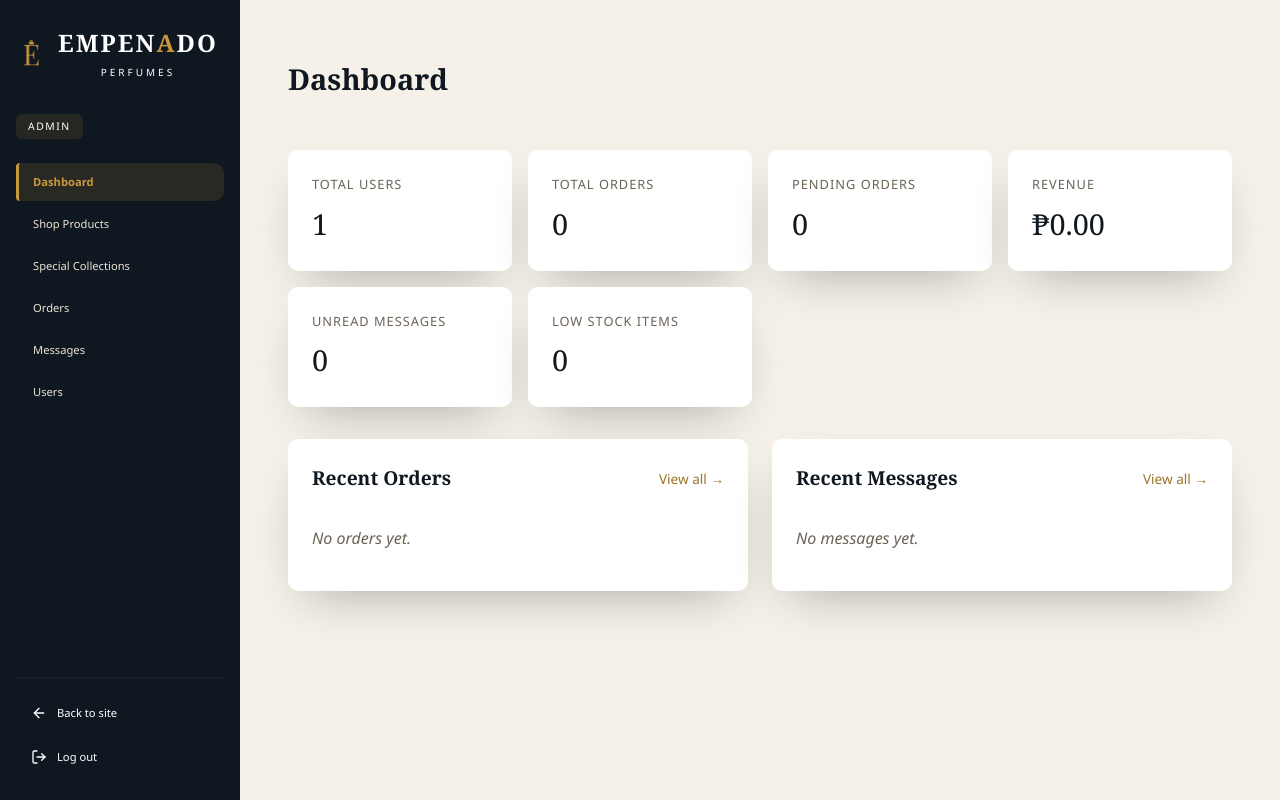
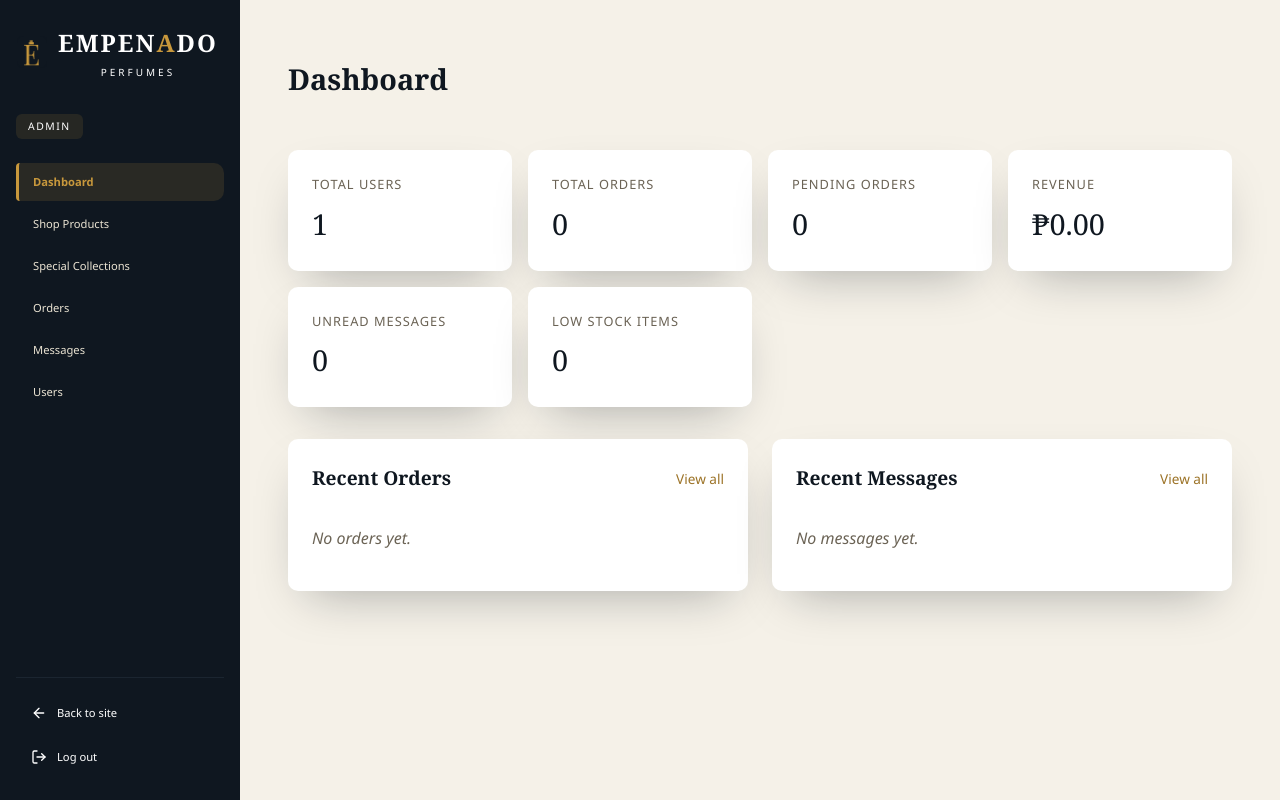
Before and after one commit to seth12905-netizen/EMPENADO-PERFUMES, a PHP site: page /admin/index.php in a window 1280 px wide. Run offline with PHP 8.4, Linux system fonts and the light colour scheme; the visitor is signed in with stand-in values (Sample User, id 1); data comes from the database, SQL or seed files in the repository; data that the repository does not hold is empty.

Commit message:
fix the view all in the admin

```diff
--- a/admin/index.php
+++ b/admin/index.php
@@ -70,7 +70,7 @@ require __DIR__ . '/includes/header.php';
     <section class="admin-panel">
         <div class="admin-panel-head">
             <h2>Recent Orders</h2>
-            <a href="orders.php" class="admin-link">View all &rarr;</a>
+            <a href="orders.php" class="admin-link">View all</a>
         </div>
 
         <?php if (empty($recentOrders)): ?>
@@ -104,7 +104,7 @@ require __DIR__ . '/includes/header.php';
     <section class="admin-panel">
         <div class="admin-panel-head">
             <h2>Recent Messages</h2>
-            <a href="messages.php" class="admin-link">View all &rarr;</a>
+            <a href="messages.php" class="admin-link">View all</a>
         </div>
 
         <?php if (empty($recentMessages)): ?>
```
